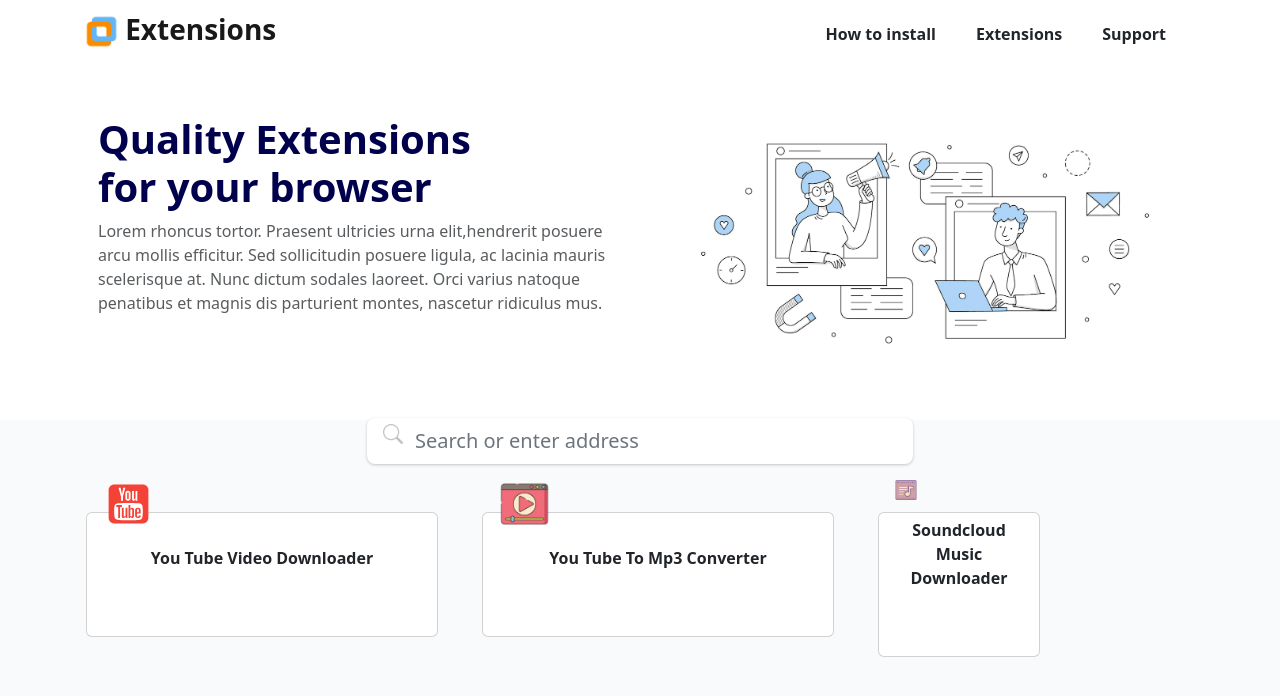
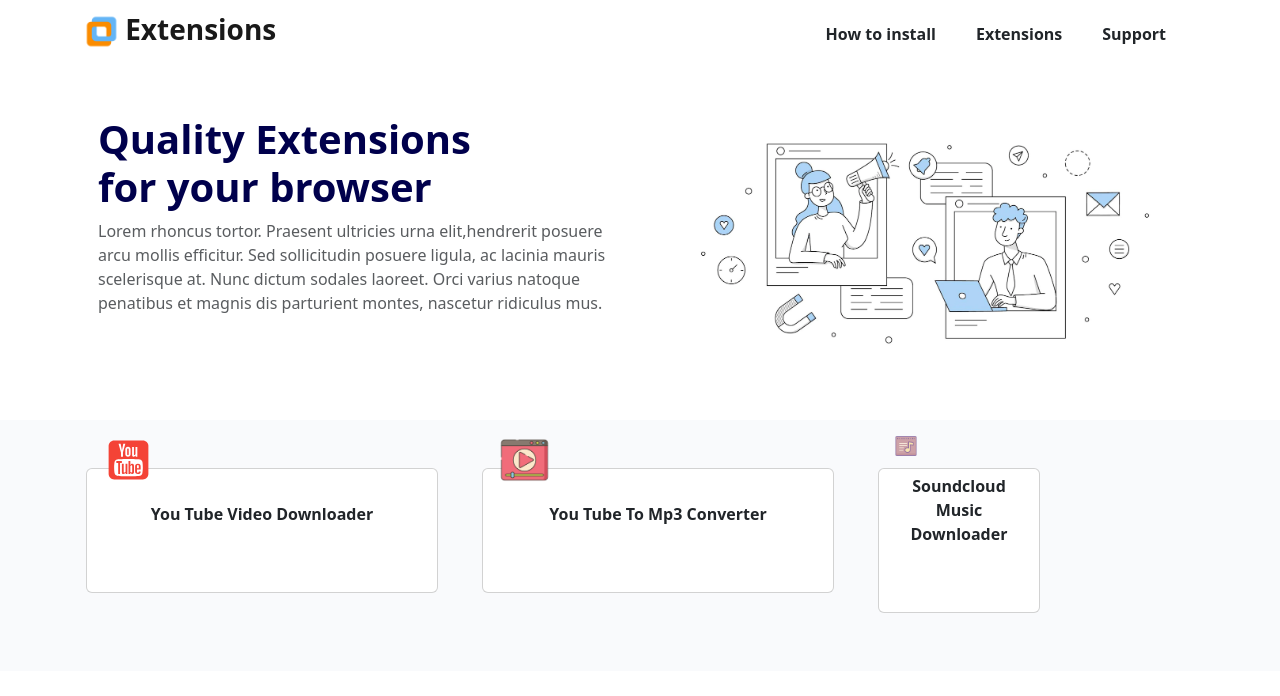
Before and after one commit to abidkareemdev/landing-page, a plain HTML site: page index.html in a window 1280 px wide. Drawn offline with nearby package versions, Linux system fonts and the light colour scheme.

Commit message:
comment lines

```diff
--- a/index.html
+++ b/index.html
@@ -57,10 +57,10 @@
         <div class="row mt-5">
             <div class="col-12 col-xl-6 offset-lg-3 content-middle ">
                 <div class="section search-bar">
-                    <div class="input-group-lg position-relative">
+                    <!--<div class="input-group-lg position-relative">
                         <i class="bi bi-search icon_color ms-3"></i>
                         <input type="text" class="form-control bg-dark border-0 ps-5 text-white bg-white search" placeholder="Search or enter address">
-                    </div>
+                    </div>-->
                 </div>
             </div>
         </div>
```
